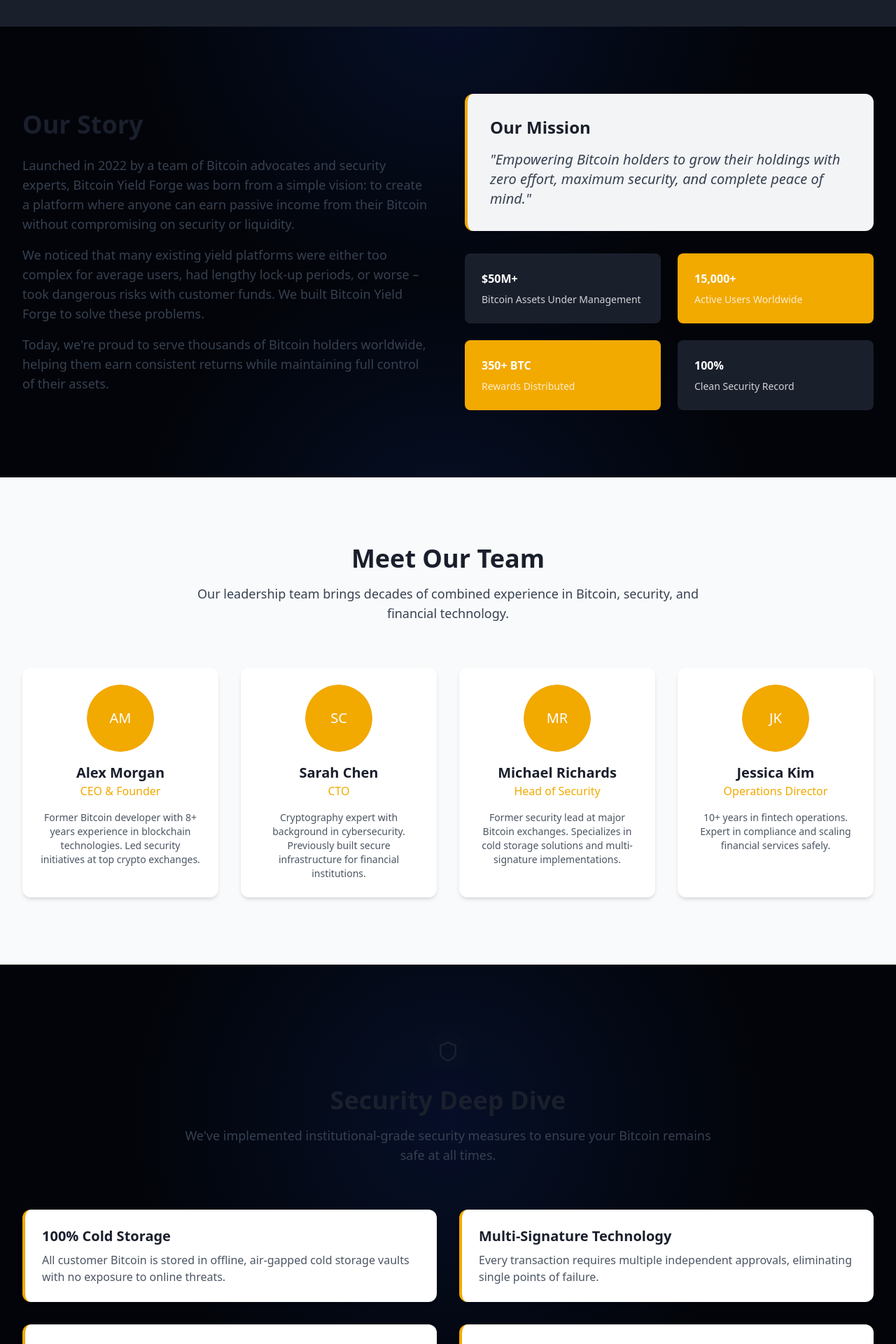
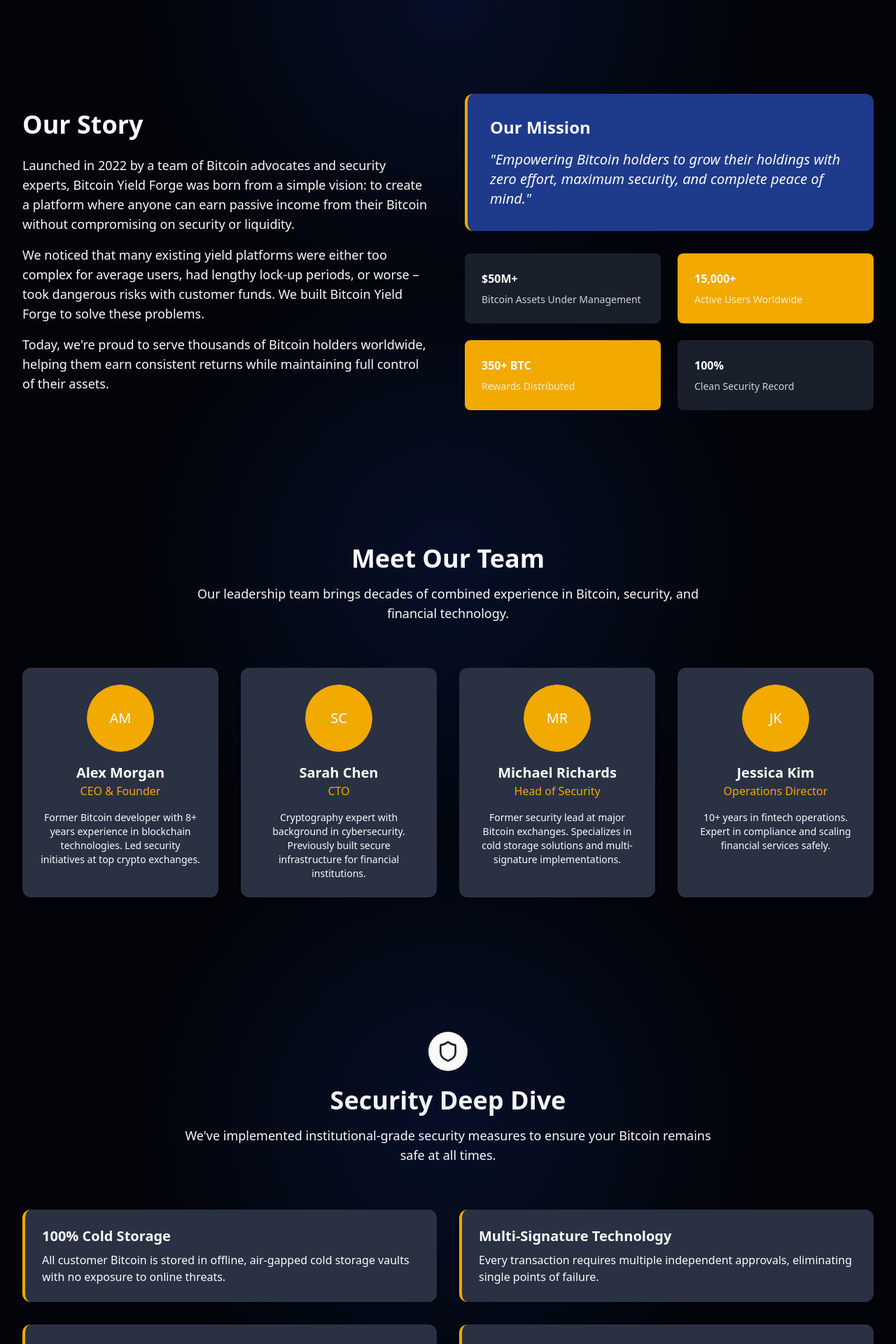
Before and after one commit to Stevesystem/stak-crypto, a React (Vite) app: page /about in a window 1280 px wide. Shown: the part 400-2320 px from the top of the page at 70% size. Built offline with nearby package versions, Linux system fonts and the light colour scheme.

Commit message:
Visual edit in Lovable
Edited UI in Lovable

```diff
--- a/src/pages/About.tsx
+++ b/src/pages/About.tsx
@@ -44,7 +44,7 @@ const About = () => {
 
       <main className="flex-grow mt-16">
         {/* Hero Section */}
-        <div className="py-20 bg-navy text-white">
+        <div className="py-20 text-white bg-inherit">
           <div className="max-w-7xl mx-auto px-4 sm:px-6 lg:px-8 text-center">
             <div className="inline-block p-3 rounded-full bg-bitcoin/20 mb-6">
               <Bitcoin size={32} className="text-bitcoin" />
@@ -61,19 +61,19 @@ const About = () => {
           <div className="max-w-7xl mx-auto px-4 sm:px-6 lg:px-8">
             <div className="flex flex-col md:flex-row gap-12 items-center">
               <div className="md:w-1/2">
-                <h2 className="text-3xl md:text-4xl font-bold text-navy mb-6">Our Story</h2>
-                <p className="text-lg text-gray-700 mb-4">Launched in 2022 by a team of Bitcoin advocates and security experts, Bitcoin Yield Forge was born from a simple vision: to create a platform where anyone can earn passive income from their Bitcoin without compromising on security or liquidity.</p>
-                <p className="text-lg text-gray-700 mb-4">
+                <h2 className="text-3xl md:text-4xl font-bold mb-6 text-slate-50">Our Story</h2>
+                <p className="text-lg mb-4 text-slate-50">Launched in 2022 by a team of Bitcoin advocates and security experts, Bitcoin Yield Forge was born from a simple vision: to create a platform where anyone can earn passive income from their Bitcoin without compromising on security or liquidity.</p>
+                <p className="text-lg mb-4 text-slate-50">
                   We noticed that many existing yield platforms were either too complex for average users, had lengthy lock-up periods, or worse – took dangerous risks with customer funds. We built Bitcoin Yield Forge to solve these problems.
                 </p>
-                <p className="text-lg text-gray-700">
+                <p className="text-lg text-slate-50">
                   Today, we're proud to serve thousands of Bitcoin holders worldwide, helping them earn consistent returns while maintaining full control of their assets.
                 </p>
               </div>
               <div className="md:w-1/2">
-                <div className="bg-gray-100 rounded-xl p-8 border-l-4 border-bitcoin">
-                  <h3 className="text-2xl font-bold text-navy mb-4">Our Mission</h3>
-                  <p className="text-xl text-gray-700 italic">
+                <div className="rounded-xl p-8 border-l-4 border-bitcoin bg-blue-900">
+                  <h3 className="text-2xl font-bold mb-4 text-slate-50">Our Mission</h3>
+                  <p className="text-xl italic text-slate-50">
                     "Empowering Bitcoin holders to grow their holdings with zero effort, maximum security, and complete peace of mind."
                   </p>
                 </div>
@@ -102,24 +102,24 @@ const About = () => {
         </div>
 
         {/* Team Section */}
-        <div className="py-16 md:py-24 bg-gray-50">
+        <div className="py-16 md:py-24 bg-inherit">
           <div className="max-w-7xl mx-auto px-4 sm:px-6 lg:px-8">
             <div className="text-center mb-16">
-              <h2 className="text-3xl md:text-4xl font-bold text-navy mb-4">Meet Our Team</h2>
-              <p className="text-lg text-gray-700 max-w-3xl mx-auto">
+              <h2 className="text-3xl md:text-4xl font-bold mb-4 text-slate-50">Meet Our Team</h2>
+              <p className="text-lg max-w-3xl mx-auto text-slate-50">
                 Our leadership team brings decades of combined experience in Bitcoin, security, and financial technology.
               </p>
             </div>
 
             <div className="grid grid-cols-1 md:grid-cols-2 lg:grid-cols-4 gap-8">
-              {team.map((member, index) => <div key={index} className="bg-white rounded-xl p-6 shadow-md flex flex-col items-center text-center">
+              {team.map((member, index) => <div key={index} className="rounded-xl p-6 shadow-md flex flex-col items-center text-center bg-navy-light">
                   <Avatar className="h-24 w-24 mb-4">
                     <AvatarImage src="" alt={member.name} />
                     <AvatarFallback className="bg-bitcoin text-white text-xl">{member.avatar}</AvatarFallback>
                   </Avatar>
-                  <h3 className="text-xl font-bold text-navy">{member.name}</h3>
+                  <h3 className="text-xl font-bold text-slate-50">{member.name}</h3>
                   <p className="text-bitcoin font-medium mb-4">{member.role}</p>
-                  <p className="text-gray-600 text-sm">{member.bio}</p>
+                  <p className="text-sm text-slate-50">{member.bio}</p>
                 </div>)}
             </div>
           </div>
@@ -129,19 +129,19 @@ const About = () => {
         <div className="py-16 md:py-24">
           <div className="max-w-7xl mx-auto px-4 sm:px-6 lg:px-8">
             <div className="text-center mb-16">
-              <div className="inline-block p-3 rounded-full bg-navy/10 mb-4">
+              <div className="inline-block p-3 rounded-full mb-4 bg-[50] bg-zinc-50">
                 <Shield size={32} className="text-navy" />
               </div>
-              <h2 className="text-3xl md:text-4xl font-bold text-navy mb-4">Security Deep Dive</h2>
-              <p className="text-lg text-gray-700 max-w-3xl mx-auto">
+              <h2 className="text-3xl md:text-4xl font-bold mb-4 text-slate-100">Security Deep Dive</h2>
+              <p className="text-lg max-w-3xl mx-auto text-slate-50">
                 We've implemented institutional-grade security measures to ensure your Bitcoin remains safe at all times.
               </p>
             </div>
 
             <div className="grid grid-cols-1 md:grid-cols-2 gap-8 mb-12">
-              {securityMeasures.map((measure, index) => <div key={index} className="bg-white rounded-xl p-6 shadow-md border-l-4 border-bitcoin">
-                  <h3 className="text-xl font-bold text-navy mb-2">{measure.title}</h3>
-                  <p className="text-gray-600">{measure.description}</p>
+              {securityMeasures.map((measure, index) => <div key={index} className="rounded-xl p-6 shadow-md border-l-4 border-bitcoin bg-navy-light">
+                  <h3 className="text-xl font-bold mb-2 text-slate-50">{measure.title}</h3>
+                  <p className="text-slate-50">{measure.description}</p>
                 </div>)}
             </div>
 
@@ -170,25 +170,25 @@ const About = () => {
         </div>
 
         {/* Partners Section */}
-        <div className="py-16 md:py-24 bg-gray-50">
+        <div className="py-16 md:py-24 bg-inherit">
           <div className="max-w-7xl mx-auto px-4 sm:px-6 lg:px-8">
             <div className="text-center mb-16">
-              <h2 className="text-3xl md:text-4xl font-bold text-navy mb-4">Press & Partnerships</h2>
-              <p className="text-lg text-gray-700 max-w-3xl mx-auto">
+              <h2 className="text-3xl md:text-4xl font-bold mb-4 text-slate-50">Press & Partnerships</h2>
+              <p className="text-lg max-w-3xl mx-auto text-slate-100">
                 We're proud to work with the top organizations in the Bitcoin ecosystem.
               </p>
             </div>
 
             <div className="flex flex-wrap justify-center gap-8">
-              {partners.map((partner, index) => <div key={index} className="bg-white rounded-xl px-8 py-6 shadow-sm border border-gray-100 flex items-center justify-center min-w-[200px]">
-                  <span className="text-navy font-bold">{partner}</span>
+              {partners.map((partner, index) => <div key={index} className="rounded-xl px-8 py-6 shadow-sm border border-gray-100 flex items-center justify-center min-w-[200px] bg-navy-light">
+                  <span className="font-bold text-slate-50">{partner}</span>
                 </div>)}
             </div>
           </div>
         </div>
 
         {/* Final CTA */}
-        <div className="py-16 md:py-24 btc-gradient">
+        <div className="py-16 md:py-24 btc-gradient bg-inherit">
           <div className="max-w-7xl mx-auto px-4 sm:px-6 lg:px-8 text-center">
             <h2 className="text-3xl md:text-4xl font-bold text-white mb-6">
               Ready to Grow Your Bitcoin?
@@ -196,7 +196,7 @@ const About = () => {
             <p className="text-xl text-white/90 max-w-2xl mx-auto mb-8">
               Join thousands of Bitcoin holders who are already earning passive income.
             </p>
-            <Button size="lg" className="bg-white text-bitcoin hover:bg-gray-100 font-medium px-8">
+            <Button size="lg" className="font-medium px-8 text-slate-50 bg-blue-700 hover:bg-blue-600">
               Start Earning Bitcoin →
             </Button>
           </div>
```
